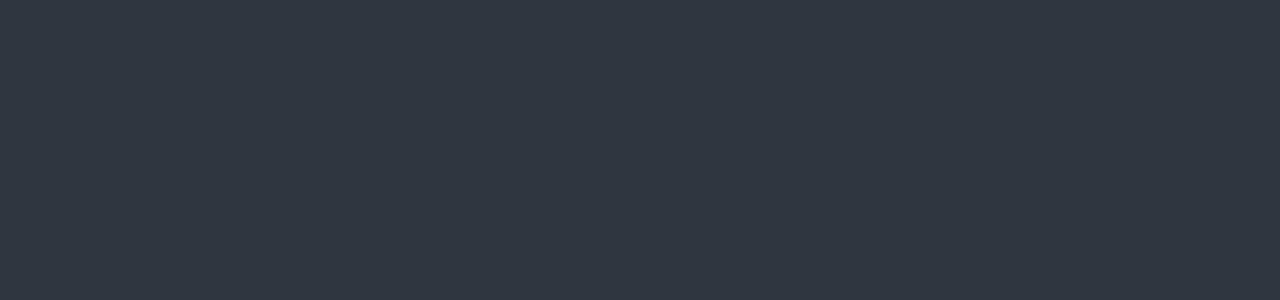
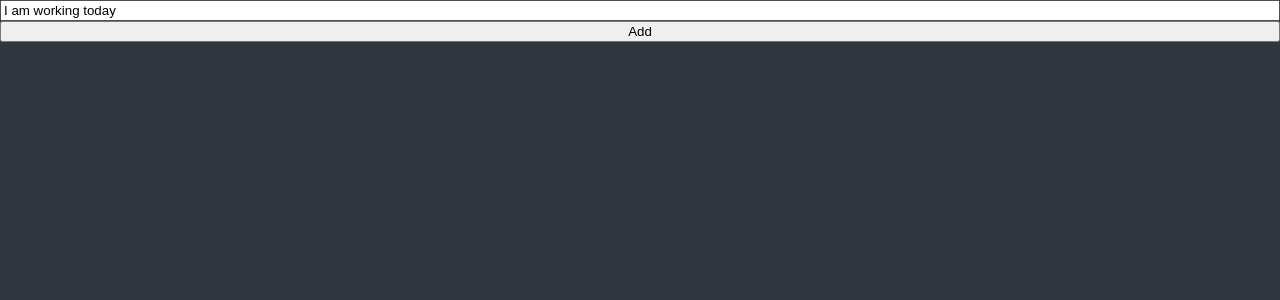
Before and after one commit to whd617/react-master-nomflix-clone, a React (Create React App) app: page / in a window 1280 px wide. Shown: the top 300 px of the page. Built offline with nearby package versions, Linux system fonts and the light colour scheme.

Commit message:
chore/useForm을 사용하여 error 처리

```diff
--- a/package.json
+++ b/package.json
@@ -16,6 +16,7 @@
     "react-apexcharts": "^1.4.1",
     "react-dom": "^18.3.1",
     "react-helmet": "^6.1.0",
+    "react-hook-form": "^7.53.0",
     "react-query": "^3.39.3",
     "react-router-dom": "^5.3.0",
     "react-scripts": "5.0.1",
--- a/src/App.tsx
+++ b/src/App.tsx
@@ -1,5 +1,5 @@
-import Router from './Router';
 import { createGlobalStyle } from 'styled-components';
+import ToDoList from './ToDoList';
 
 const GlobalStyle = createGlobalStyle`
 @import url('https://fonts.googleapis.com/css2?family=Source+Sans+Pro:wght@300;400&display=swap');
@@ -68,6 +68,7 @@ function App() {
   return (
     <>
       <GlobalStyle />
+      <ToDoList />
     </>
   );
 }
--- /dev/null
+++ b/src/ToDoList.tsx
@@ -0,0 +1,67 @@
+import React, { useState } from 'react';
+import { useForm } from 'react-hook-form';
+
+/* function ToDoList() {
+  const [todo, setToDo] = useState('');
+  const onChange = (event: React.FormEvent<HTMLInputElement>) => {
+    const {
+      currentTarget: { value },
+    } = event;
+    setToDo(value);
+  };
+  const onSubmit = (event: React.FormEvent<HTMLFormElement>) => {
+    event.preventDefault();
+    console.log(todo);
+  };
+  return (
+    <div>
+      <form onSubmit={onSubmit}>
+        <input onChange={onChange} value={todo} placeholder='Write a to do' />
+        <button>Add</button>
+      </form>
+    </div>
+  );
+} */
+
+interface IForm {
+  toDo: string;
+}
+
+function ToDoList() {
+  const {
+    register,
+    handleSubmit,
+    formState: { errors },
+  } = useForm<IForm>({
+    defaultValues: {
+      toDo: 'I am working today',
+    },
+  });
+  const onValid = (data: any) => {
+    console.log(data);
+  };
+
+  return (
+    <div>
+      <form
+        style={{ display: 'flex', flexDirection: 'column' }}
+        onSubmit={handleSubmit(onValid)}
+      >
+        <input
+          {...register('toDo', {
+            required: 'Email is required',
+            pattern: {
+              value: /^[A-Za-z0-9._%+=]+@naver.com$/,
+              message: 'naver.com 주소만 허용됩니다.',
+            },
+          })}
+          placeholder='Write a to do'
+        />
+        <span>{errors?.toDo?.message as string}</span>
+        <button>Add</button>
+      </form>
+    </div>
+  );
+}
+
+export default ToDoList;
```
Also changed, not shown: src/Router.tsx (deleted, +0 -20 lines), 2 other files (tests, documents, lock files or other folders).
